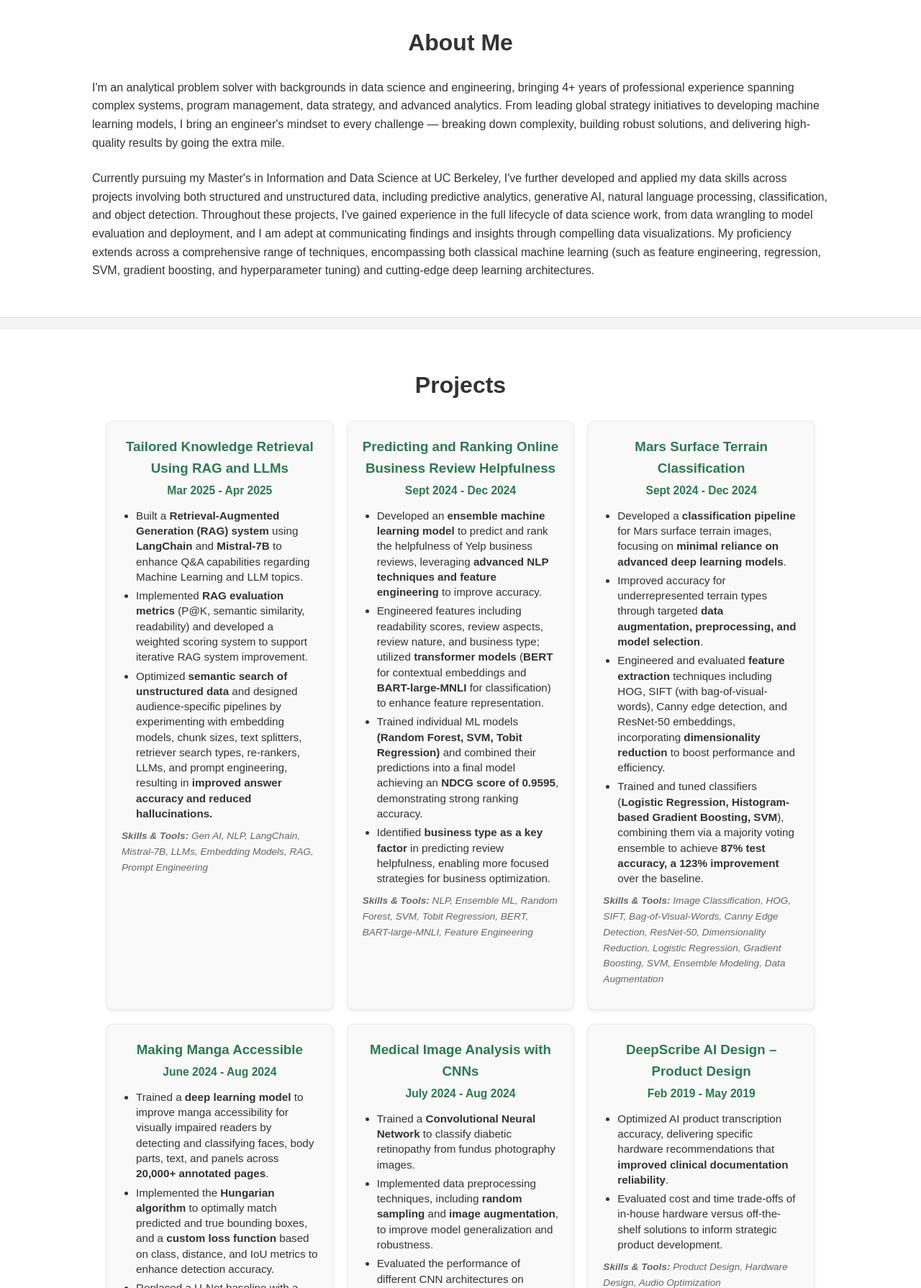
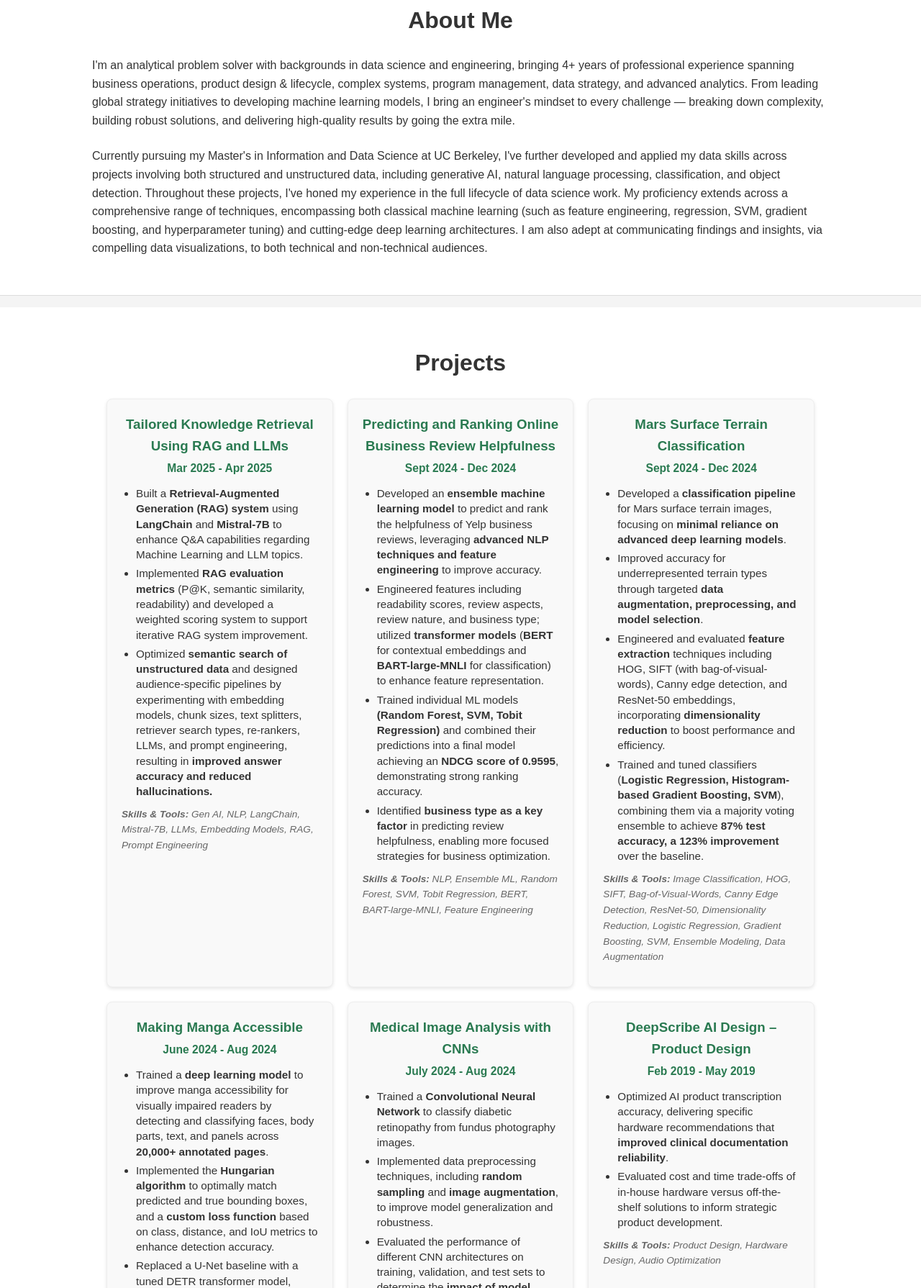
Before and after one commit to kchowp/kchowp.github.io, a plain HTML site: page index.html in a window 1280 px wide. Shown: the part 1010-2800 px from the top of the page at 72% size. Drawn offline with Linux system fonts and the light colour scheme.

Commit message:
halfway feedback

```diff
--- a/index.html
+++ b/index.html
@@ -28,7 +28,7 @@
                 <img src="images/kevin_chow.jpg" alt="Kevin Chow" class="profile-photo">
                 <h2>Hello, I'm Kevin Chow!</h2>
                 <p class="tagline">Grad Student @ UC Berkeley, MIDS | Data Scientist | Engineer | PM | Driving AI/ML & Data Initiatives</p>
-                <p>Passionate about solving tough, ambiguous problems with data science and machine learning. I'm eager to grow, collaborate, and bring out the best in myself and my team!</p>
+                <p>Passionate about solving tough, ambiguous problems with data science and machine learning!</p>
                 <a href="#projects" class="btn">View My Projects</a>
             </div>
         </section>
@@ -36,14 +36,15 @@
         <section id="about" class="about-section">
             <div class="container">
                 <h2>About Me</h2>
-                <p>I'm an analytical problem solver with backgrounds in data science and engineering, bringing 4+ years of professional experience spanning complex systems, program management,
+                <p>I'm an analytical problem solver with backgrounds in data science and engineering, bringing 4+ years of professional experience spanning business operations, product design & lifecycle,
+                    complex systems, program management,
                     data strategy, and advanced analytics. From leading global strategy initiatives to developing machine learning models, I bring an engineer's mindset to every challenge —
                     breaking down complexity, building robust solutions, and delivering high-quality results by going the extra mile.</p>
-                <p>Currently pursuing my Master's in Information and Data Science at UC Berkeley, I've further developed and applied my data skills across projects involving both structured
-                    and unstructured data, including predictive analytics, generative AI, natural language processing, classification, and object detection. Throughout these projects, I've
-                    gained experience in the full lifecycle of data science work, from data wrangling to model evaluation and deployment, and I am adept at communicating findings and insights through compelling
-                    data visualizations. My proficiency extends across a comprehensive range of techniques, encompassing both classical machine learning (such as feature engineering, regression,
-                    SVM, gradient boosting, and hyperparameter tuning) and cutting-edge deep learning architectures.</p>
+                <p>Currently pursuing my Master's in Information and Data Science at UC Berkeley, I've further developed and applied my data skills across projects involving both structured and
+                    unstructured data, including generative AI, natural language processing, classification, and object detection. Throughout these projects, I've honed my experience in the full
+                    lifecycle of data science work. My proficiency extends across a comprehensive range of techniques, encompassing both classical machine learning (such as feature engineering,
+                    regression, SVM,  gradient boosting, and hyperparameter tuning) and cutting-edge deep learning architectures. I am also adept at communicating findings and insights, via
+                    compelling data visualizations, to both technical and non-technical audiences. </p>
                 </div>
         </section>
         <section id="projects" class="projects-section">
@@ -52,15 +53,20 @@
                 <div class="project-grid">
 
                     <div class="project-card">
-                        <h3>Tailored Knowledge Retrieval Using RAG and LLMs <br><small>Mar 2025 - Apr 2025</small></h3>
+                        <h3>Tailored Knowledge Retrieval Using RAG and LLMs<br><small>Mar 2025 - Apr 2025</small></h3>
                         <ul>
                             <li>Built a <strong>Retrieval-Augmented Generation (RAG) system</strong> using <strong>LangChain</strong> and <strong>Mistral-7B</strong> to enhance Q&A capabilities
                                 regarding Machine Learning and LLM topics.</li>
                             <li>Implemented <strong>RAG evaluation metrics</strong> (P@K, semantic similarity, readability) and developed a weighted scoring system to support iterative RAG system improvement.</li>
                             <li>Optimized <strong>semantic search of unstructured data</strong> and designed audience-specific pipelines by experimenting with embedding models, chunk sizes, text splitters,
-                                 retriever search types, re-rankers, LLMs, and prompt engineering, resulting in <strong>improved answer accuracy and reduced hallucinations.</strong></li>
+                                retriever search types, re-rankers, LLMs, and prompt engineering, resulting in <strong>improved answer accuracy and reduced hallucinations.</strong></li>
                         </ul>
                         <p class="tools"><strong>Skills & Tools:</strong> Gen AI, NLP, LangChain, Mistral-7B, LLMs, Embedding Models, RAG, Prompt Engineering</p>
+                        <a href="https://github.com/kchowp/rag-llm-knowledge-retrieval"
+                            target="_blank"
+                            rel="noopener noreferrer"
+                            aria-label="View Project: Tailored Knowledge Retrieval Using RAG and LLMs"
+                            class="card-overlay-link"></a>
                     </div>
 
                     <div class="project-card">
@@ -69,12 +75,17 @@
                             <li>Developed an <strong>ensemble machine learning model</strong> to predict and rank the helpfulness of Yelp business reviews,
                                 leveraging <strong>advanced NLP techniques and feature engineering</strong> to improve accuracy.</li>
                             <li>Engineered features including readability scores, review aspects, review nature, and business type; utilized <strong>transformer models</strong>
-                                 (<strong>BERT</strong> for contextual embeddings and <strong>BART-large-MNLI</strong> for classification) to enhance feature representation.</li>
+                                (<strong>BERT</strong> for contextual embeddings and <strong>BART-large-MNLI</strong> for classification) to enhance feature representation.</li>
                             <li>Trained individual ML models <strong>(Random Forest, SVM, Tobit Regression)</strong> and combined their predictions into a final model achieving an <strong>NDCG score of 0.9595</strong>,
                                 demonstrating strong ranking accuracy.</li>
                             <li>Identified <strong>business type as a key factor</strong> in predicting review helpfulness, enabling more focused strategies for business optimization.</li>
                         </ul>
                         <p class="tools"><strong>Skills & Tools:</strong> NLP, Ensemble ML, Random Forest, SVM, Tobit Regression, BERT, BART-large-MNLI, Feature Engineering</p>
+                        <a href="YOUR_PROJECT_GITHUB_OR_DEMO_URL"
+                            target="_blank"
+                            rel="noopener noreferrer"
+                            aria-label="View Project: Predicting and Ranking Online Business Review Helpfulness"
+                            class="card-overlay-link"></a>
                     </div>
 
                     <div class="project-card">
@@ -88,6 +99,11 @@
                                 to achieve <strong>87% test accuracy, a 123% improvement</strong> over the baseline.</li>
                         </ul>
                         <p class="tools"><strong>Skills & Tools:</strong> Image Classification, HOG, SIFT, Bag-of-Visual-Words, Canny Edge Detection, ResNet-50, Dimensionality Reduction, Logistic Regression, Gradient Boosting, SVM, Ensemble Modeling, Data Augmentation</p>
+                        <a href="YOUR_PROJECT_GITHUB_OR_DEMO_URL"
+                            target="_blank"
+                            rel="noopener noreferrer"
+                            aria-label="View Project: Mars Surface Terrain Classification"
+                            class="card-overlay-link"></a>
                     </div>
 
                     <div class="project-card">
@@ -100,6 +116,11 @@
                             <li>Replaced a U-Net baseline with a tuned DETR transformer model, <strong>reducing loss by 66% and achieving a 24x improvement in mAP</strong>, significantly boosting model performance.</li>
                         </ul>
                         <p class="tools"><strong>Skills & Tools:</strong> Object Detection, Deep Learning, Hungarian Algorithm, Custom Loss Functions, IoU, U-Net, DETR, Transformers, mAP</p>
+                        <a href="YOUR_PROJECT_GITHUB_OR_DEMO_URL"
+                            target="_blank"
+                            rel="noopener noreferrer"
+                            aria-label="View Project: Making Manga Accessible"
+                            class="card-overlay-link"></a>
                     </div>
 
                     <div class="project-card">
@@ -111,6 +132,11 @@
                                 determine the <strong>impact of model complexity and data augmentation</strong> on classification accuracy.</li>
                         </ul>
                         <p class="tools"><strong>Skills & Tools:</strong> Image Classification, CNNs, Data Preprocessing, Image Augmentation</p>
+                        <a href="YOUR_PROJECT_GITHUB_OR_DEMO_URL"
+                            target="_blank"
+                            rel="noopener noreferrer"
+                            aria-label="View Project: Medical Image Analysis with CNNs"
+                            class="card-overlay-link"></a>
                     </div>
 
                     <div class="project-card">
@@ -120,6 +146,11 @@
                             <li>Evaluated cost and time trade-offs of in-house hardware versus off-the-shelf solutions to inform strategic product development. </li>
                         </ul>
                         <p class="tools"><strong>Skills & Tools:</strong> Product Design, Hardware Design, Audio Optimization</p>
+                        <a href="YOUR_PROJECT_GITHUB_OR_DEMO_URL"
+                            target="_blank"
+                            rel="noopener noreferrer"
+                            aria-label="View Project: DeepScribe AI Design – Product Design"
+                            class="card-overlay-link"></a>
                     </div>
 
                     <div class="project-card">
@@ -130,6 +161,11 @@
                             <li>Trained NLP models, implementing <strong>Convolutional Neural Networks and Random Forest</strong> classifiers to predict the legal risk of a trademark lawsuit.</li>
                         </ul>
                         <p class="tools"><strong>Skills & Tools:</strong> NLP, NewsAPI, CNN, Random Forest</p>
+                        <a href="YOUR_PROJECT_GITHUB_OR_DEMO_URL"
+                            target="_blank"
+                            rel="noopener noreferrer"
+                            aria-label="View Project: Identifying Common-law Trademarks"
+                            class="card-overlay-link"></a>
                     </div>
 
                 </div>
--- a/style.css
+++ b/style.css
@@ -138,10 +138,32 @@ section h2 {
     border-radius: 8px;
     box-shadow: 0 2px 5px rgba(0,0,0,0.1);
     transition: transform 0.3s ease;
+    position: relative;
+}
+/* NEW: Style for the clickable overlay link */
+.card-overlay-link {
+    display: block; /* Makes the link take up block space */
+    position: absolute; /* Positions it relative to .project-card */
+    top: 0;
+    left: 0;
+    width: 100%;
+    height: 100%;
+    z-index: 1; /* Ensures it sits above the card's background */
+    text-decoration: none; /* Removes default underline */
+    /* No padding or box-sizing here; the .project-card handles spacing */
 }
 
 .project-card:hover {
     transform: translateY(-5px); /* Slight lift on hover */
+}
+
+/* Ensure content inside the link maintains its specific styling and is visible above the link overlay */
+.project-card a h3 {
+    color: #2a7a51; /* Keep title green (override the inherit from 'a') */
+}
+
+.project-card a p.tools {
+    color: #666; /* Ensure tools text is default gray */
 }
 
 .project-card h3 {
@@ -150,10 +172,10 @@ section h2 {
     text-align: center;
 }
 
-.project-card h3 a {
+/* .project-card h3 a {
     text-decoration: none;
-    color: #2a7a51; /* Match hero background color */
-}
+    color: #2a7a51;
+} */
 
 .project-card h3 a:hover {
     text-decoration: underline;
@@ -175,6 +197,7 @@ section h2 {
     margin-left: 20px; /* Indents the bullets */
     margin-bottom: 10px; /* Adds space below the bullet list */
     padding-left: 0; /* Remove default padding, margin-left handles indent */
+    color: #333; /* Ensure bullet point text is default dark gray */
 }
 
 .project-card ul li {
```
